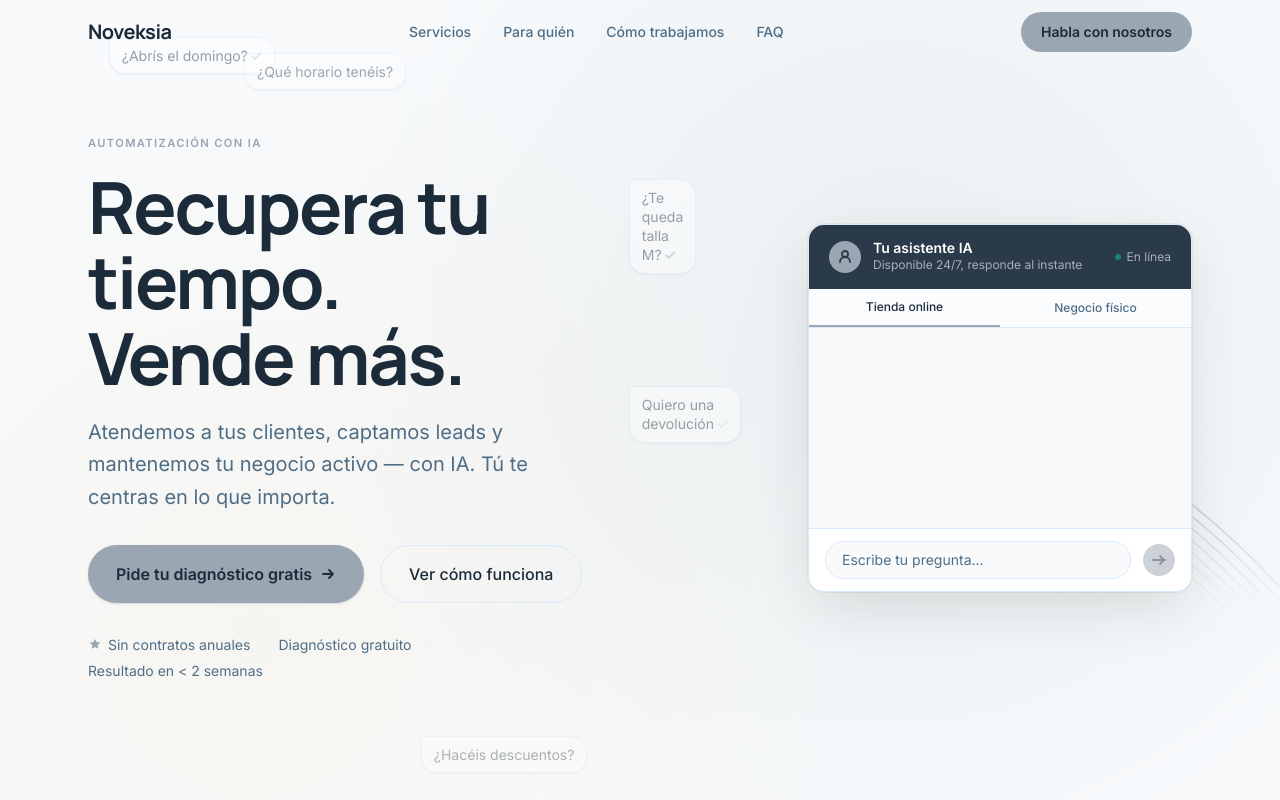
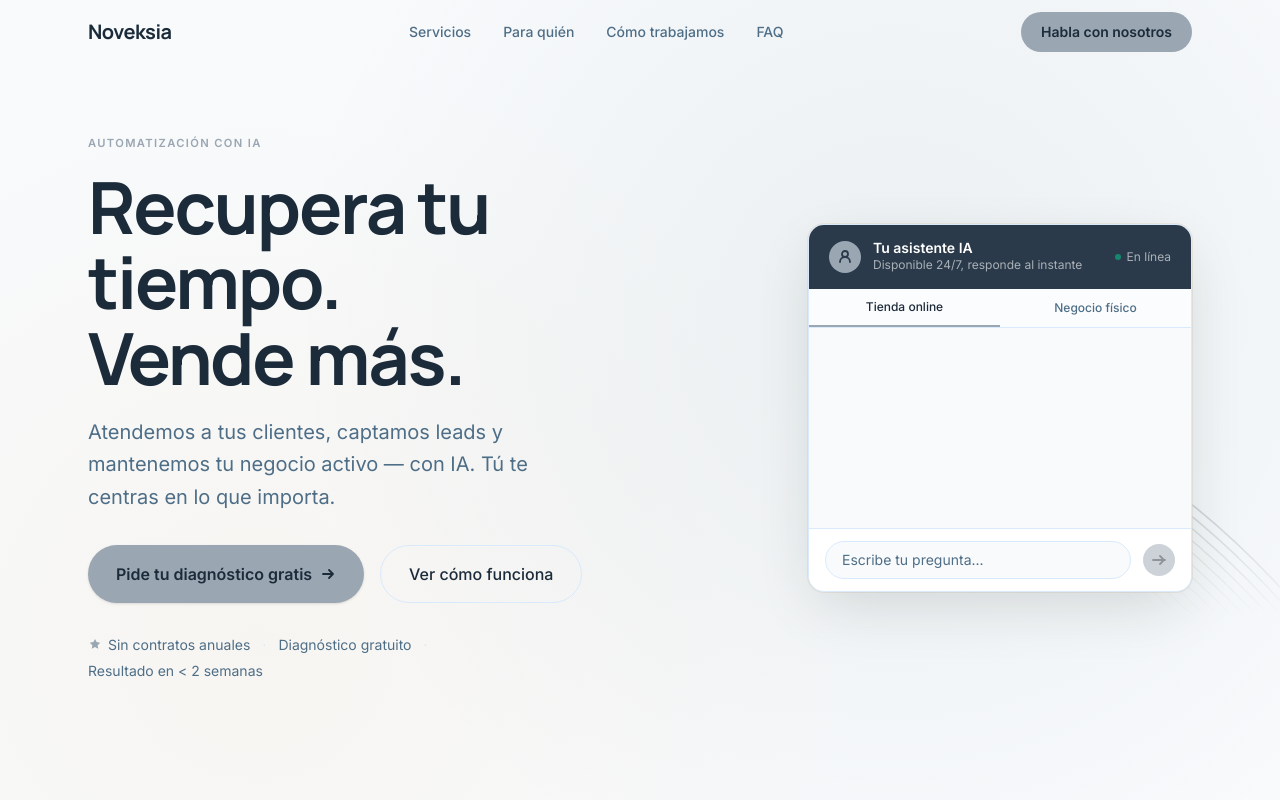
Before and after one commit to Noveksia/Noveksia-WebSite, a Next.js app: page / in a window 1280 px wide. Shown: the top 800 px of the page. Built offline with nearby package versions, Linux system fonts and the light colour scheme.

Commit message:
remove floating messages from hero

```diff
--- a/components/Hero.tsx
+++ b/components/Hero.tsx
@@ -3,7 +3,6 @@
 import { useState, useEffect, useRef } from "react";
 import { site } from "@/content/site";
 import { FloatingPathsBackground } from "@/components/ui/background-paths";
-import { FloatingMessages } from "@/components/FloatingMessages";
 
 type Message = {
   from: "user" | "bot";
@@ -147,8 +146,7 @@
 
       <div className="relative max-w-6xl mx-auto px-6 grid lg:grid-cols-2 gap-10 lg:gap-16 items-center w-full">
         {/* Left: Copy */}
-        <div className="relative flex flex-col gap-8">
-          <FloatingMessages messages={site.hero.floatingMessages} />
+        <div className="flex flex-col gap-8">
           <div>
             <span className="text-eyebrow block mb-4">{site.hero.eyebrow}</span>
             <h1
```
